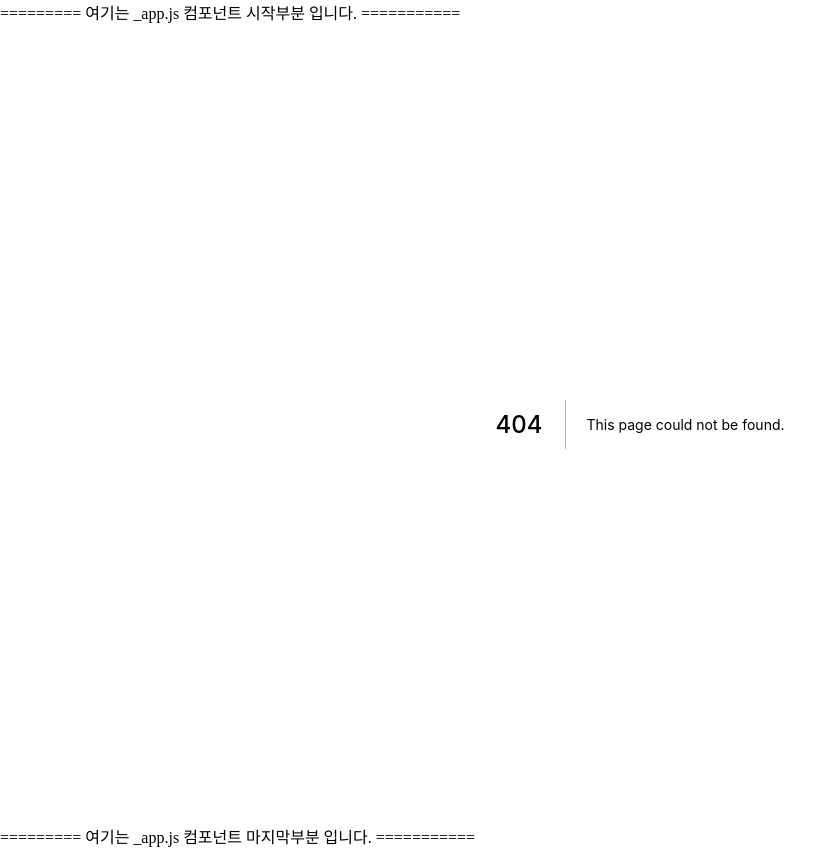
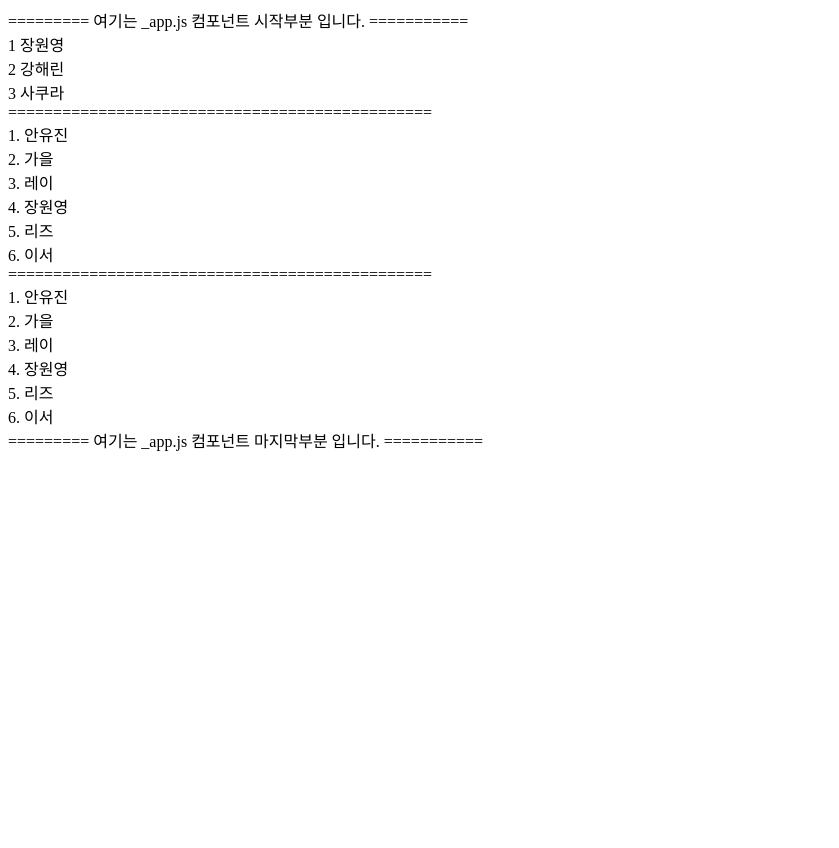
Before and after one commit to tearcode89/FullStack_Study, a Next.js app in the folder Frontend/class/: page /section08/08-01-map-girlgroup in a window 1280 px wide. Before the commit this address had no page. Shown: the whole page, without its empty margins (0-839 px from the left). After the commit the page ends 800 px from the top, so only its background shows below. Built offline with nearby package versions, Linux system fonts and the light colour scheme.

Commit message:
029.map-fruits

```diff
--- /dev/null
+++ b/Frontend/class/pages/section08/08-01-map-girlgroup/index.js
@@ -0,0 +1,30 @@
+// 컴포넌트 위에 만든 이유: 컴포넌트가 리렌더링이 되어도 다시 안만들어짐 => 효율적이다.
+const IVE = [
+    { number: 1, title: "안유진"},
+    { number: 2, title: "가을"},
+    { number: 3, title: "레이"},
+    { number: 4, title: "장원영"},
+    { number: 5, title: "리즈"},
+    { number: 6, title: "이서"},
+]
+
+export default function MapGirlGroupPage() {
+    // 1. 가장 기본 예제
+    const aaa = [<div>1 장원영</div>, <div>2 강해린</div>, <div>3 사쿠라</div>]
+
+    // 2. 실무 백엔드 데이터 예제
+    const bbb = IVE.map((el) => <div>{el.number}. {el.title}</div>)
+
+    return (
+        <>
+            <div>{aaa}</div>
+            ===============================================
+            <div>{bbb}</div> {/* 이렇게 작성하면 bbb가 뭐인지 찾으러 위쪽으로 코드를 살펴봐야해서 비효율적이다.*/}
+            ===============================================
+            <div>
+                {/*3. 실무 효율적인 예제 => map으로 뿌려주려는 코드를 바로 작성한다.*/}
+                {IVE.map((el) => <div>{el.number}. {el.title}</div>)}
+            </div>
+        </>
+    )
+}
```
Also changed, not shown: 1 other file (tests, documents, lock files or other folders).
